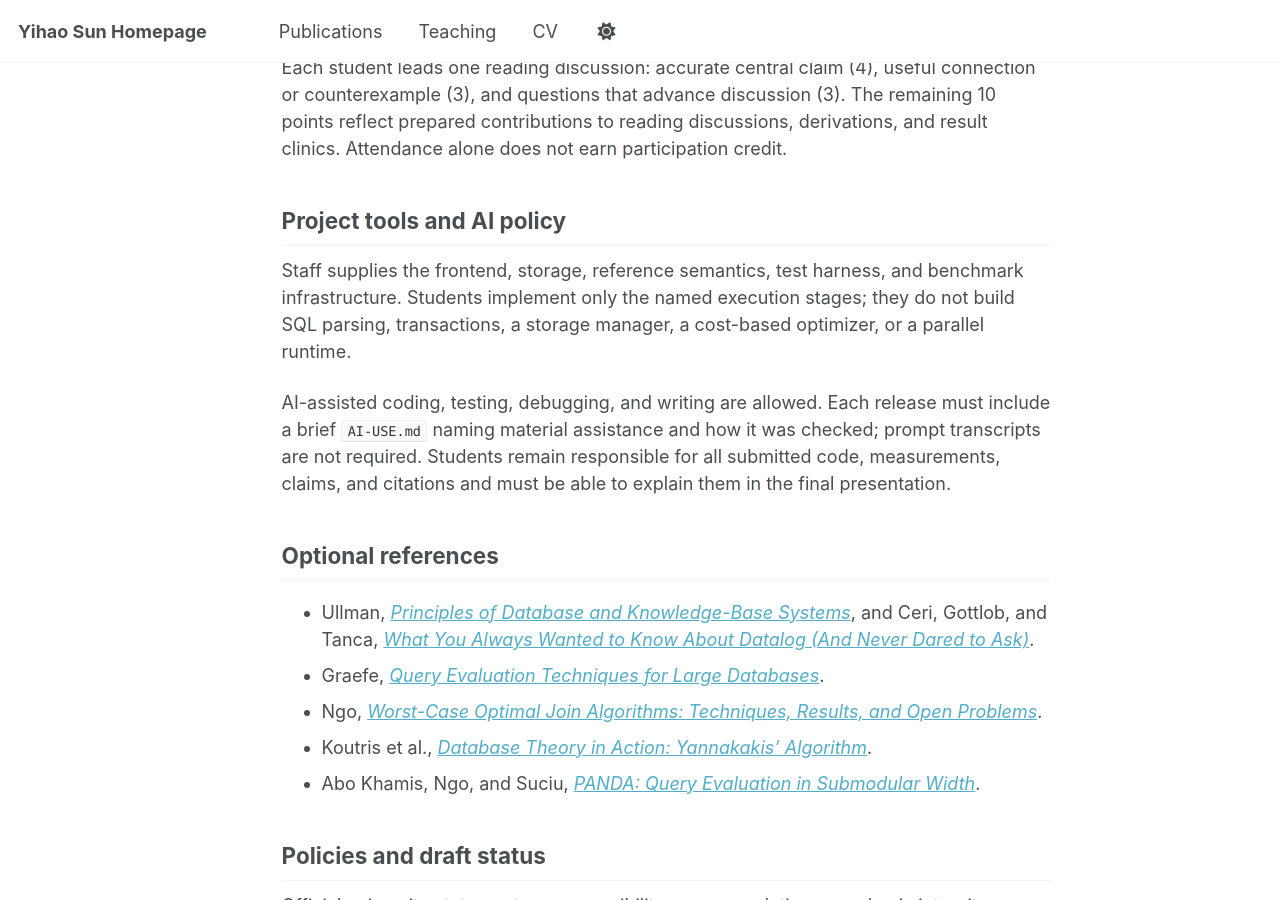
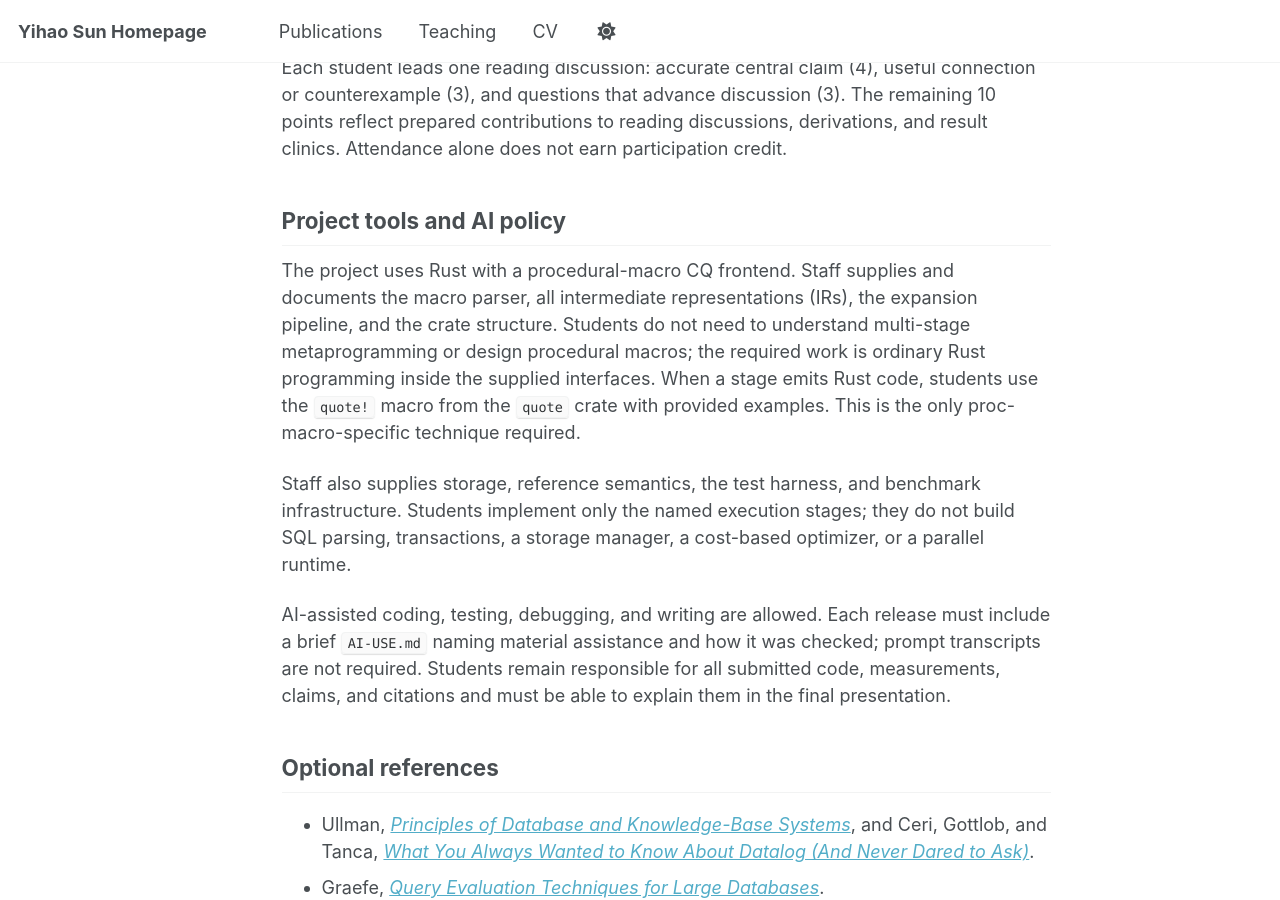
Before and after one commit to StarGazerM/StarGazerM.github.io, a Jekyll site: the page built from _teaching/2026-fall-modern-query-processing.md, in a window 1280 px wide and 900 px high, scrolled down 4362 px. Built offline with Jekyll 4.4.1, drawn with Linux system fonts in a browser that asks for light colours; a script that is not in the unit is left out.

Commit message:
Clarify Rust project scaffolding

```diff
--- a/_teaching/2026-fall-modern-query-processing.md
+++ b/_teaching/2026-fall-modern-query-processing.md
@@ -158,7 +158,15 @@ credit.
 
 ## Project tools and AI policy
 
-Staff supplies the frontend, storage, reference semantics, test harness, and
+The project uses Rust with a procedural-macro CQ frontend. Staff supplies and
+documents the macro parser, all intermediate representations (IRs), the
+expansion pipeline, and the crate structure. Students do not need to understand
+multi-stage metaprogramming or design procedural macros; the required work is
+ordinary Rust programming inside the supplied interfaces. When a stage emits
+Rust code, students use the `quote!` macro from the `quote` crate with provided
+examples. This is the only proc-macro-specific technique required.
+
+Staff also supplies storage, reference semantics, the test harness, and
 benchmark infrastructure. Students implement only the named execution stages;
 they do not build SQL parsing, transactions, a storage manager, a cost-based
 optimizer, or a parallel runtime.
```
